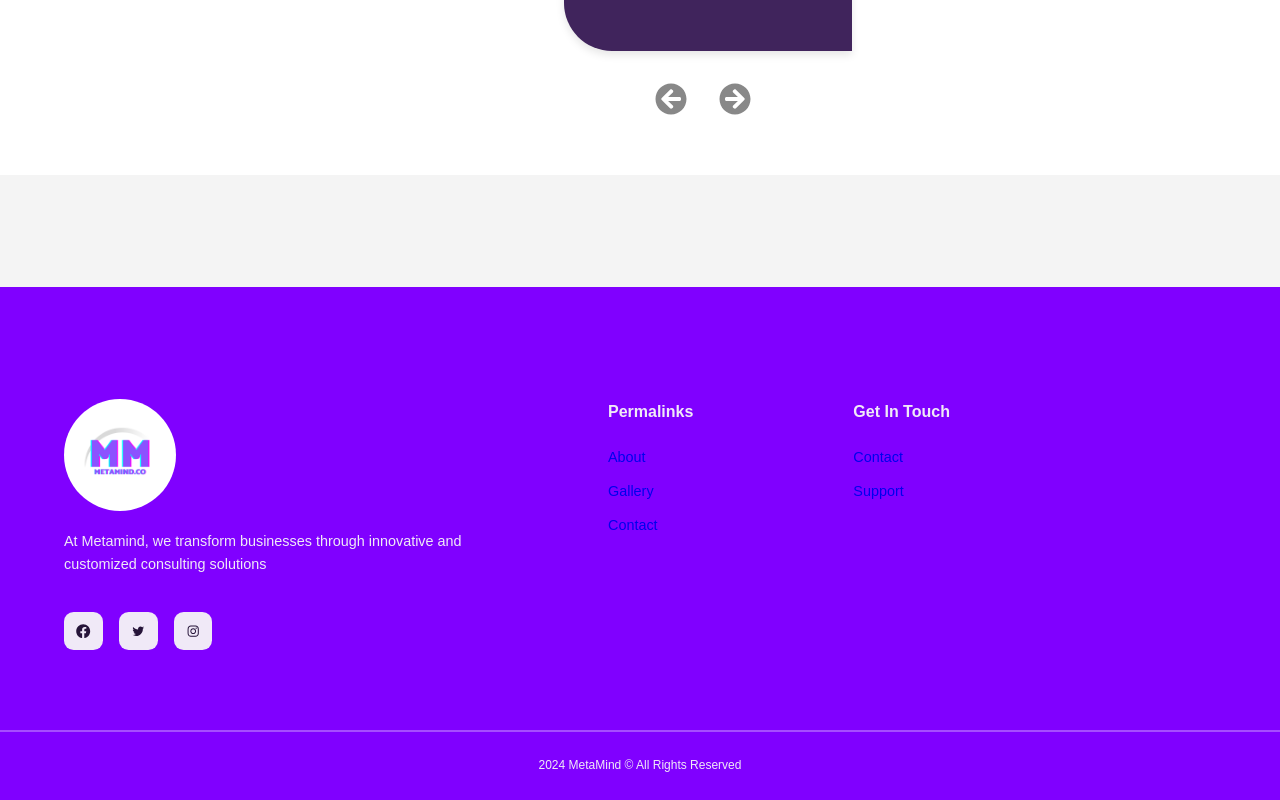
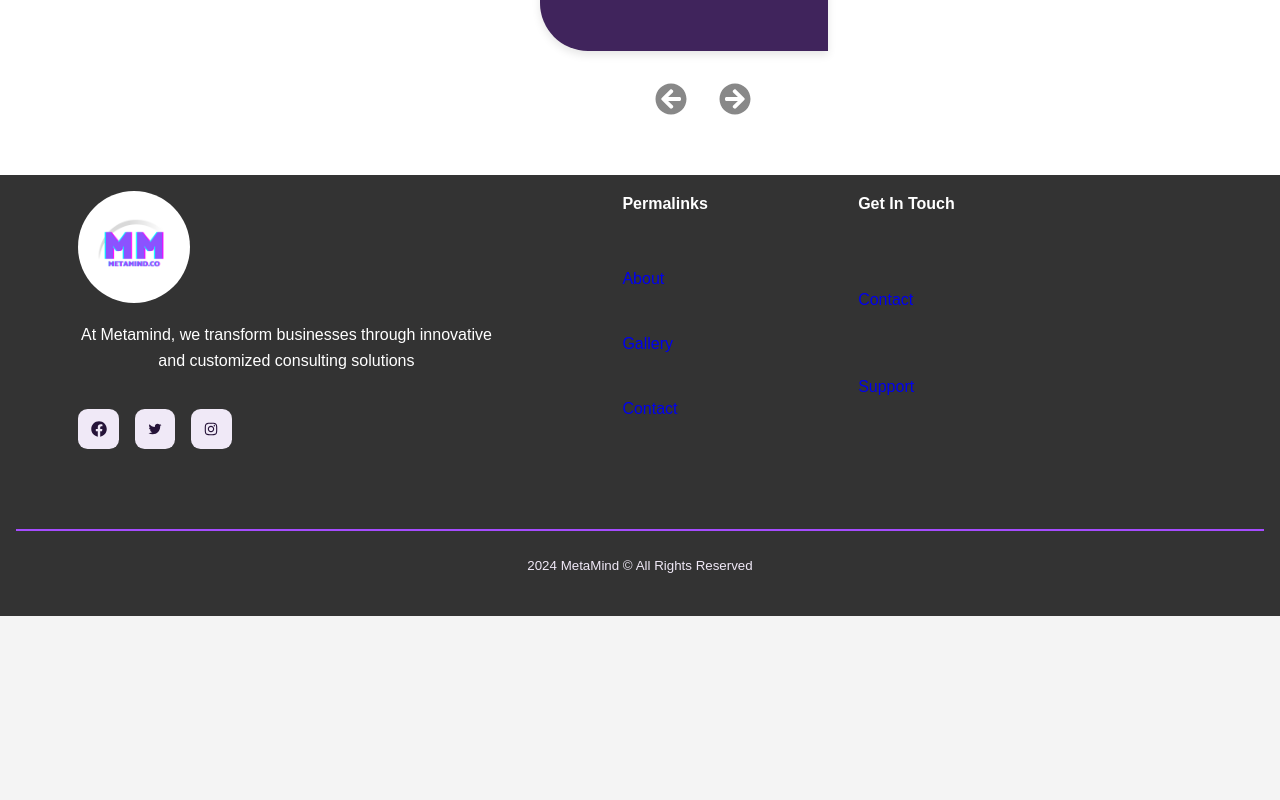
Before and after one commit to Aftermath001/MetaMind, a React (Create React App) app in the folder meta./: page / in a window 1280 px wide. Shown: the part 2362-3162 px from the top of the page. After the commit the page ends 2978 px from the top, so only its background shows below. Built offline with nearby package versions, Linux system fonts and the light colour scheme.

Commit message:
Footer Done

```diff
--- a/meta./src/Pages/Home/home.css
+++ b/meta./src/Pages/Home/home.css
@@ -288,11 +288,10 @@
 /* *******FOOTER */
 footer {
 
-  background: var(--color-primary);
-  margin-top: 7rem;
-  padding-top: 7rem;
-  font-size: 0.9rem;
-  color: var(--color-gray-100);
+  background-color: #333;
+  color: white;
+  padding: 1rem;
+  text-align: center;
 
 }
 .footer_container{
--- a/meta./src/index.css
+++ b/meta./src/index.css
@@ -39,6 +39,7 @@
 
 /* Reset */
 * {
+  flex: 1;
   margin: 0;
   padding: 0;
   box-sizing: border-box;
```
